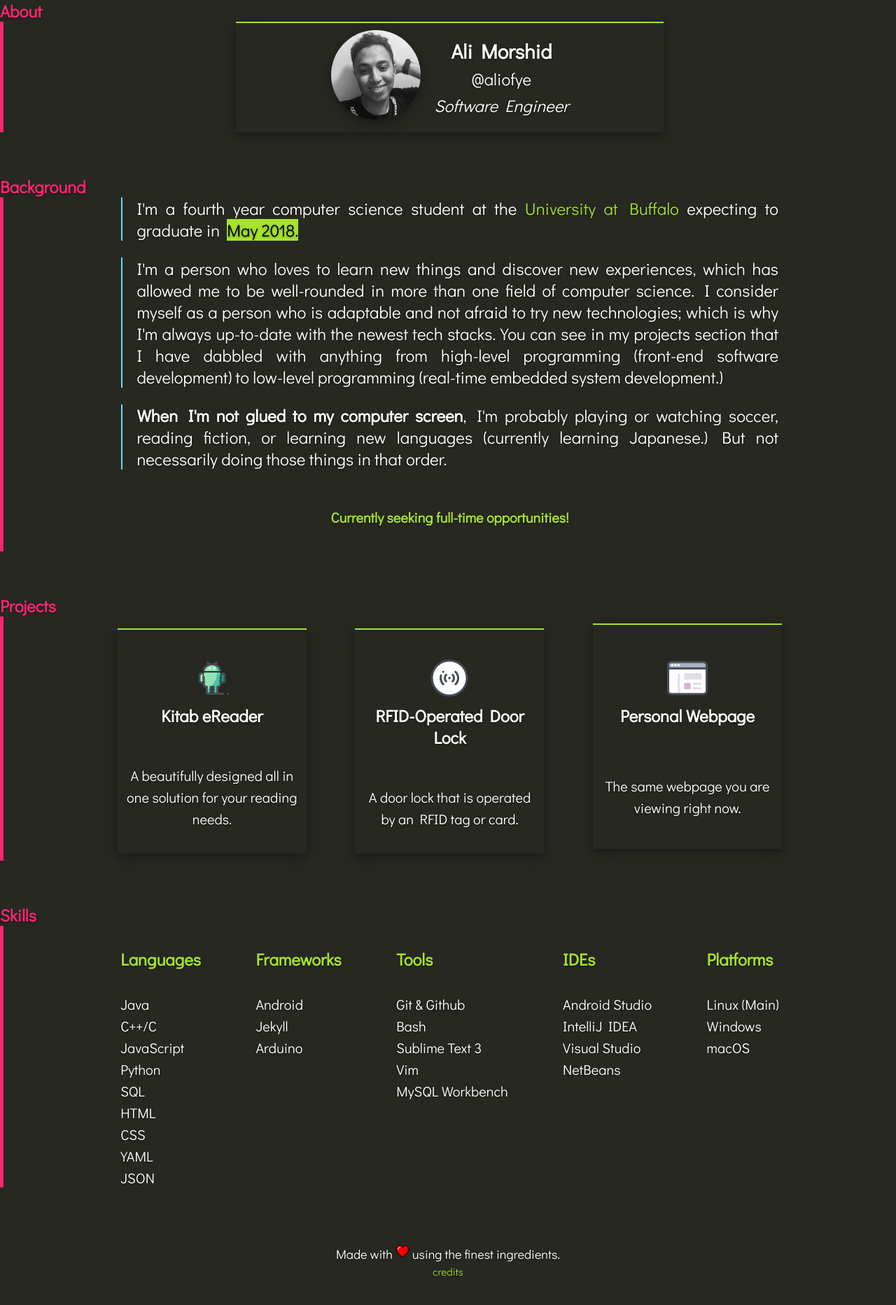
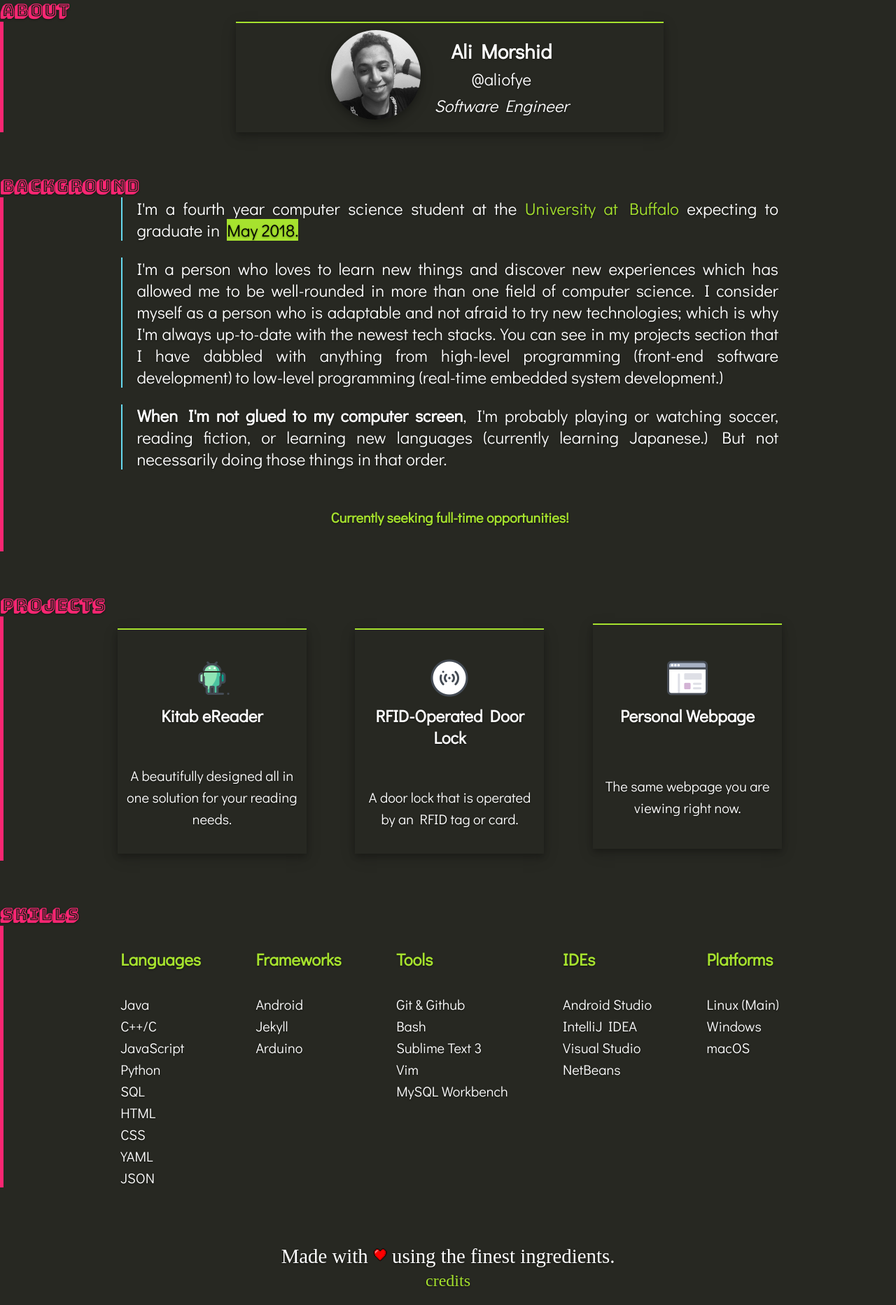
Before and after one commit to aliofyemen/aliofyemen.github.io, a Jekyll site: the page built from index.html, in a window 1280 px wide. Shown: the whole page at 70% size. Built offline with Jekyll 4.4.1, drawn with Linux system fonts in a browser that asks for light colours; some web fonts are replaced.

Commit message:
tweaked design, remove uneeded extra fonts

```diff
--- a/_includes/background.html
+++ b/_includes/background.html
@@ -3,7 +3,7 @@
   <div class="section_content">
     <blockquote>I'm a fourth year computer science student at the <a href="http://www.cse.buffalo.edu/">University at Buffalo</a> expecting to graduate in <mark>May 2018.</mark></blockquote>
 
-    <blockquote>I'm a person who loves to learn new things and discover new experiences, which has allowed me to be well-rounded in more than one field of computer science. I consider myself as a person who is adaptable and not afraid to try new technologies; which is why I'm always up-to-date with the newest tech stacks. You can see in my projects section that I have dabbled with anything from high-level programming (front-end software development) to low-level programming (real-time embedded system development.)</blockquote>
+    <blockquote>I'm a person who loves to learn new things and discover new experiences which has allowed me to be well-rounded in more than one field of computer science. I consider myself as a person who is adaptable and not afraid to try new technologies; which is why I'm always up-to-date with the newest tech stacks. You can see in my projects section that I have dabbled with anything from high-level programming (front-end software development) to low-level programming (real-time embedded system development.)</blockquote>
 
     <blockquote><strong>When I'm not glued to my computer screen</strong>, I'm probably playing or watching soccer, reading fiction, or learning new languages (currently learning Japanese.) But not necessarily doing those things in that order.</blockquote>
 
--- a/_includes/head.html
+++ b/_includes/head.html
@@ -3,5 +3,5 @@
 <meta name="viewport" content="width=device-width, initial-scale=1.0, maximum-scale=1.0, user-scalable=no">
 <title>{{ site.title }}</title>
 <link rel="icon" type="image/png" href="{{site.logo}}" hreflang="en-us">
-<link href="https://fonts.googleapis.com/css?family=Aldrich|Alegreya+SC|Alegreya+Sans+SC|Changa|Didact+Gothic|Goudy+Bookletter+1911|Jura|Lekton|Podkova" rel="stylesheet">
+<link href="https://fonts.googleapis.com/css?family=Bungee+Shade|Libre+Barcode+128+Text|Didact+Gothic" rel="stylesheet">
 <link rel="stylesheet" href="{{ site.baseurl }}/css/stylesheet.css" hreflang="en-us">
--- a/css/stylesheet.css
+++ b/css/stylesheet.css
@@ -109,6 +109,7 @@ mark {
 	SECTION
 */
 .section_title {
+	font-family: 'Bungee Shade', cursive;
 	font-weight: bold;
 	color: #F92672;
 }
@@ -246,7 +247,8 @@ mark {
 footer {
 	padding: 20px;
   	text-align: center;
-  	font-size: large;
+  	font-size: larger;
+  	font-family: 'Libre Barcode 128 Text', cursive;
    	background-color: #272822;
 
 }
```
Also changed, not shown: 8 other files.
